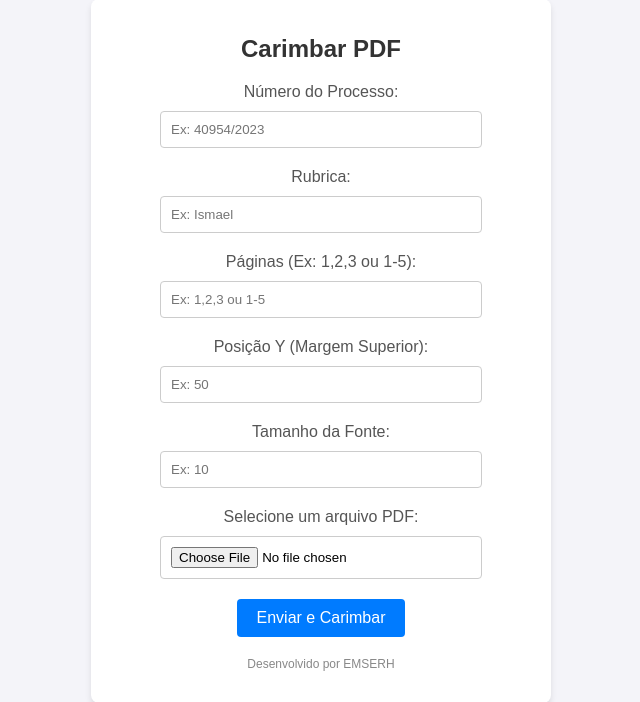
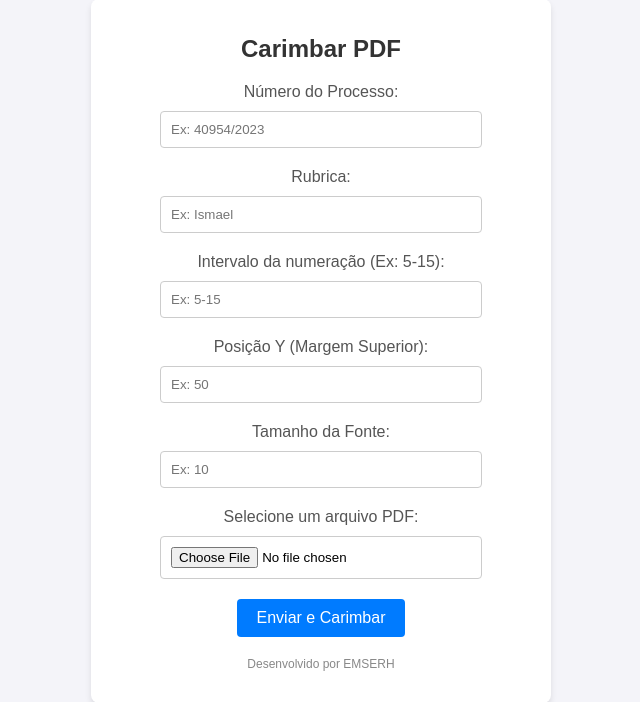
Before and after one commit to janabmatos/Paginacao-Processo, a Django app: page / in a window 1280 px wide. Shown: the part 49-751 px from the top of the page, without its empty margins (319-959 px from the left). Run offline with Django 5.2, Linux system fonts and the light colour scheme.

Commit message:
ajusta intervalo de numeracao do carimbo

```diff
--- a/paginacao_processo_app/paginacao_processo_app/Templates/carimbar_pdf.html
+++ b/paginacao_processo_app/paginacao_processo_app/Templates/carimbar_pdf.html
@@ -83,8 +83,8 @@
             <label for="rubrica">Rubrica:</label>
             <input type="text" id="rubrica" name="rubrica" placeholder="Ex: Ismael" required>
 
-            <label for="paginas">Páginas (Ex: 1,2,3 ou 1-5):</label>
-            <input type="text" id="paginas" name="paginas" placeholder="Ex: 1,2,3 ou 1-5" required>
+            <label for="paginas">Intervalo da numeração (Ex: 5-15):</label>
+            <input type="text" id="paginas" name="paginas" placeholder="Ex: 5-15" required>
 
             <label for="posicao_y">Posição Y (Margem Superior):</label>
             <input type="number" id="posicao_y" name="posicao_y" placeholder="Ex: 50" required>
--- a/paginacao_processo_app/paginacao_processo_app/views.py
+++ b/paginacao_processo_app/paginacao_processo_app/views.py
@@ -1,8 +1,4 @@
 from django.shortcuts import render
-from django.http import HttpResponse
-from django.conf import settings
-import os
-from pathlib import Path  # Adicione esta importação
 from django.http import HttpResponse, FileResponse
 from io import BytesIO
 import fitz  # PyMuPDF
@@ -13,7 +9,7 @@ def carimbar_pdf(request):
             # Captura os valores enviados pelo formulário
             numero_processo = request.POST.get('processo_numero')
             rubrica = request.POST.get('rubrica')
-            paginas = request.POST.get('paginas')  # Captura as páginas
+            paginas = request.POST.get('paginas')  # Captura o intervalo da numeração (ex: 5-15)
             posicao_y = int(request.POST.get('posicao_y'))
             tamanho_fonte = int(request.POST.get('tamanho_fonte'))
 
@@ -26,24 +22,25 @@ def carimbar_pdf(request):
             # Processa o PDF
             doc = fitz.open(stream=pdf_file.read(), filetype="pdf")
 
-            # Converte as páginas especificadas em uma lista de índices
-            paginas_para_carimbar = []
-            for parte in paginas.split(','):
-                if '-' in parte:
-                    inicio, fim = map(int, parte.split('-'))
-                    paginas_para_carimbar.extend(range(inicio - 1, fim))  # Ajusta para índice 0
-                else:
-                    paginas_para_carimbar.append(int(parte) - 1)  # Ajusta para índice 0
+            if '-' not in paginas:
+                return HttpResponse("Erro: informe o intervalo no formato início-fim. Ex: 5-15.")
 
-            for i in paginas_para_carimbar:
-                if i < 0 or i >= len(doc):
-                    continue  # Ignora páginas fora do intervalo
+            inicio_str, fim_str = paginas.split('-', 1)
+            inicio_num = int(inicio_str.strip())
+            fim_num = int(fim_str.strip())
 
+            if inicio_num <= 0 or fim_num < inicio_num:
+                return HttpResponse("Erro: intervalo inválido. Exemplo válido: 5-15.")
+
+            total_folhas = fim_num - inicio_num + 1
+            total_paginas_para_carimbar = min(len(doc), total_folhas * 2)
+
+            for i in range(total_paginas_para_carimbar):
                 pagina = doc[i]
                 largura = pagina.rect.width
 
                 # Lógica de numeração:
-                numero_folha = (i // 2) + 1
+                numero_folha = inicio_num + (i // 2)
 
                 # Alterna entre esquerda e direita
                 if i % 2 == 0:  # Página ímpar (índice par no Python: 0, 2, 4...)
```
